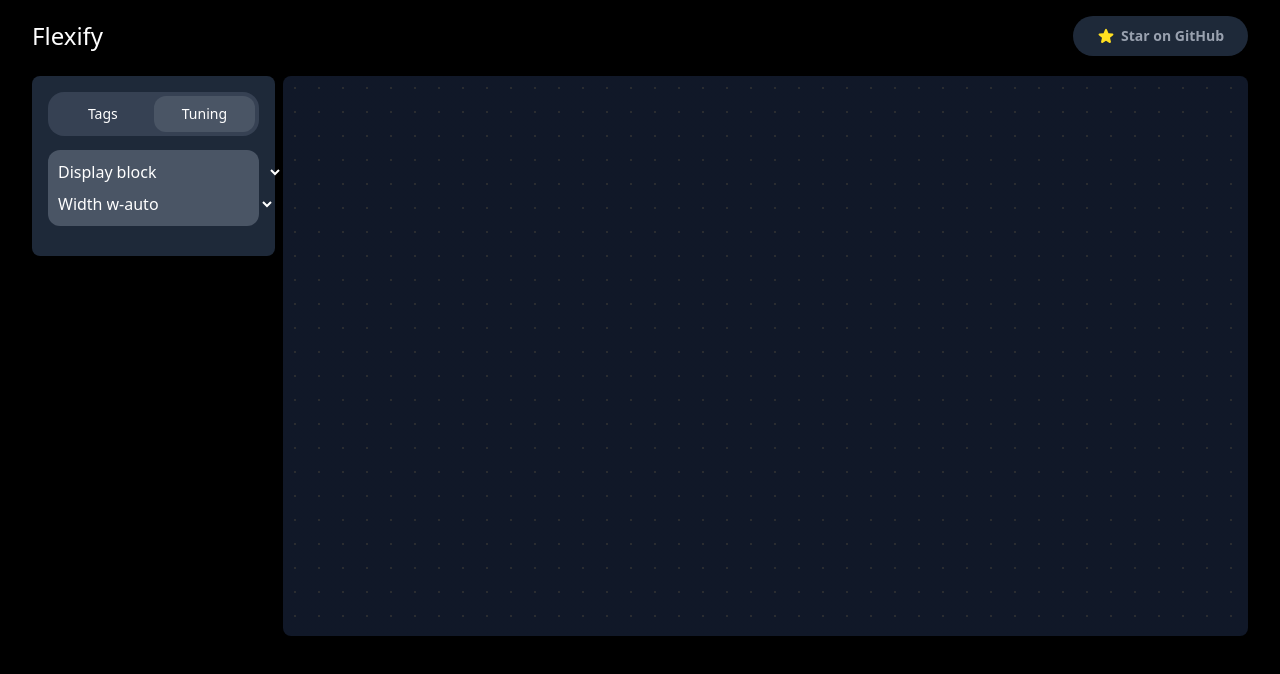
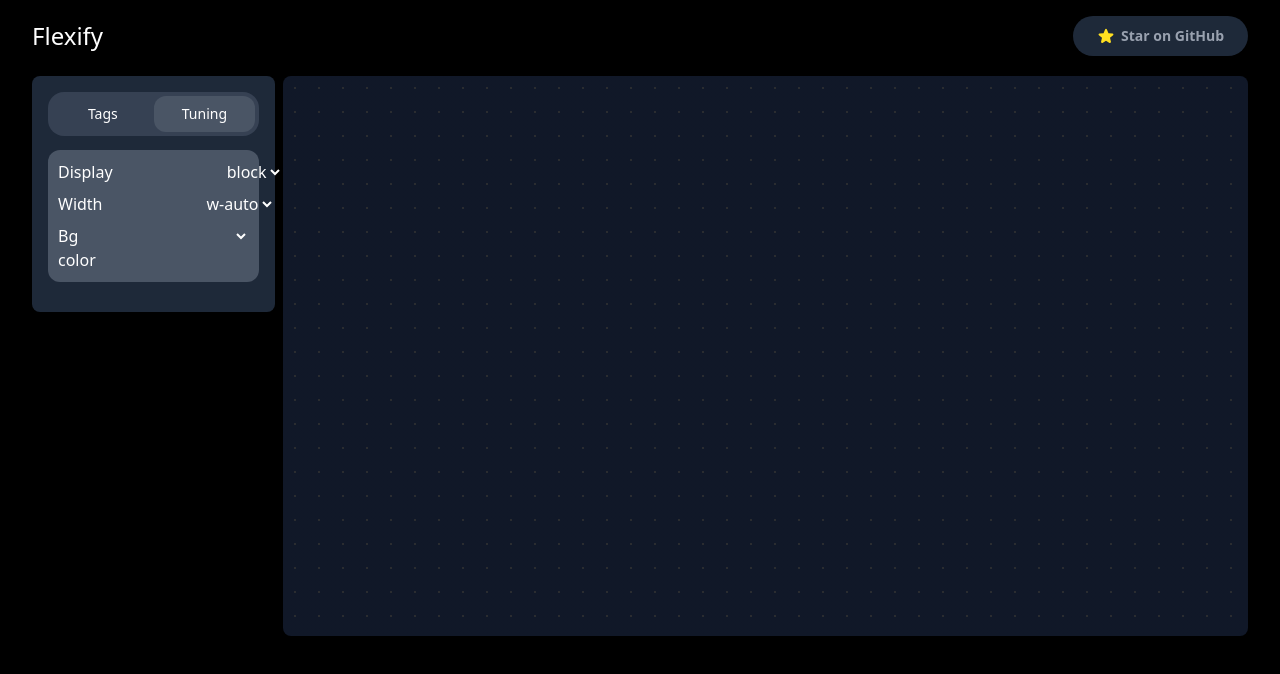
Before and after one commit to abdumalik-developer/flexify, a Vue app: page / in a window 1280 px wide. Both pictures are taken after a click on the element "Tuning". Shown: the top 674 px of the page. Built offline with nearby package versions, Linux system fonts and the light colour scheme.

Commit message:
Background tuner implemented

```diff
--- a/src/components/TheTuningMachine.vue
+++ b/src/components/TheTuningMachine.vue
@@ -3,6 +3,7 @@ import { useTuningStore } from '@/stores/TuningStore';
 import Display from './tuners/Display.vue';
 import Width from './tuners/Width.vue';
 import { computed } from 'vue';
+import BackgroundColor from './tuners/BackgroundColor.vue';
 
 const tuningStore = useTuningStore();
 
@@ -13,5 +14,6 @@ const tuner = computed(()=>tuningStore.getTuner(tuningStore.highlightedComponent
     <div class="my-3.5 flex flex-col gap-2 bg-gray-600 p-2.5 rounded-xl text-white cursor-grab">
         <Display v-model="tuner.display"/>
         <Width v-model="tuner.width"/>
+        <BackgroundColor v-model="tuner.backgroundColor"/>
     </div>
 </template>
--- /dev/null
+++ b/src/components/tuners/BackgroundColor.vue
@@ -0,0 +1,36 @@
+<script setup>
+import { reactive, ref, watch } from 'vue';
+
+
+    let backgroundColor = defineModel();
+
+    const colors = [
+        "bg-red-500",
+        "bg-orange-500",
+        "bg-amber-500",
+        "bg-yellow-500",
+        "bg-lime-500",
+        "bg-green-500",
+        "bg-teal-500",
+        "bg-blue-500",
+        "bg-indigo-500",
+        "bg-purple-500"
+    ];
+
+    const color = ref(null)
+
+    watch(color, function(){
+        backgroundColor.value = `${color.value}`;
+    })
+
+</script>
+<template>
+    <div class="flex justify-between">
+        <span>Bg color</span>
+        <div>
+            <select class="outline-0" v-model="color">
+                <option v-for="option in colors" :value="option" class="bg-gray-600 text-right">{{ option }}</option>
+            </select>
+        </div>
+    </div>
+</template>
--- a/src/components/tuners/Display.vue
+++ b/src/components/tuners/Display.vue
@@ -33,7 +33,7 @@
     <div class="flex justify-between">
         <span>Display</span>
         <select class="outline-0" v-model="display">
-            <option v-for="option in options" :value="option" class="bg-gray-600">{{ option }}</option>
+            <option v-for="option in options" :value="option" class="bg-gray-600 text-right">{{ option }}</option>
         </select>
     </div>
 </template>
--- a/src/components/tuners/Width.vue
+++ b/src/components/tuners/Width.vue
@@ -29,7 +29,7 @@
     <div class="flex justify-between">
         <span>Width</span>
         <select class="outline-0" v-model="width">
-            <option v-for="option in options" :value="option" class="bg-gray-600">{{ option }}</option>
+            <option v-for="option in options" :value="option" class="bg-gray-600 text-right">{{ option }}</option>
         </select>
     </div>
 </template>
--- a/src/stores/TuningStore.js
+++ b/src/stores/TuningStore.js
@@ -30,6 +30,8 @@ export const useTuningStore = defineStore('tuning-store', {
 
             this.setActiveTab( this.highlightedComponent ? this.TUNING_TAB_ALIAS : this.TAGS_TAB_ALIAS );
 
+            this.boardComponentClasses.get( component ).tuner.backgroundColor='bg-blue-500/10'
+
         },
         unsetHighlightedComponent(){
 
@@ -50,16 +52,22 @@ export const useTuningStore = defineStore('tuning-store', {
             const tuner = reactive({
                 display: 'block',
                 minHeight: 'min-h-20',
-                width: 'w-auto'
+                width: 'w-auto',
+                backgroundColor:'bg-black/20'
             });
 
             const defaultClasses = computed(()=>({
                 [tuner.minHeight]: true,
                 [tuner.display]: true,
                 [tuner.width]: true,
-                'border border-amber-400 border-dotted p-2 cursor-pointer': true,
-                'bg-black/20': this.highlightedComponent !== component,
-                'shadow-xl bg-amber-300/15': this.highlightedComponent === component,
+                [tuner.backgroundColor]: true,
+                'border': true,
+                'border-amber-400': true,
+                'border-dotted': true,
+                'p-2': true,
+                'cursor-pointer': true,
+                'shadow-xl': this.highlightedComponent === component,
+
             }));
 
             const defaultTuner = {
```
